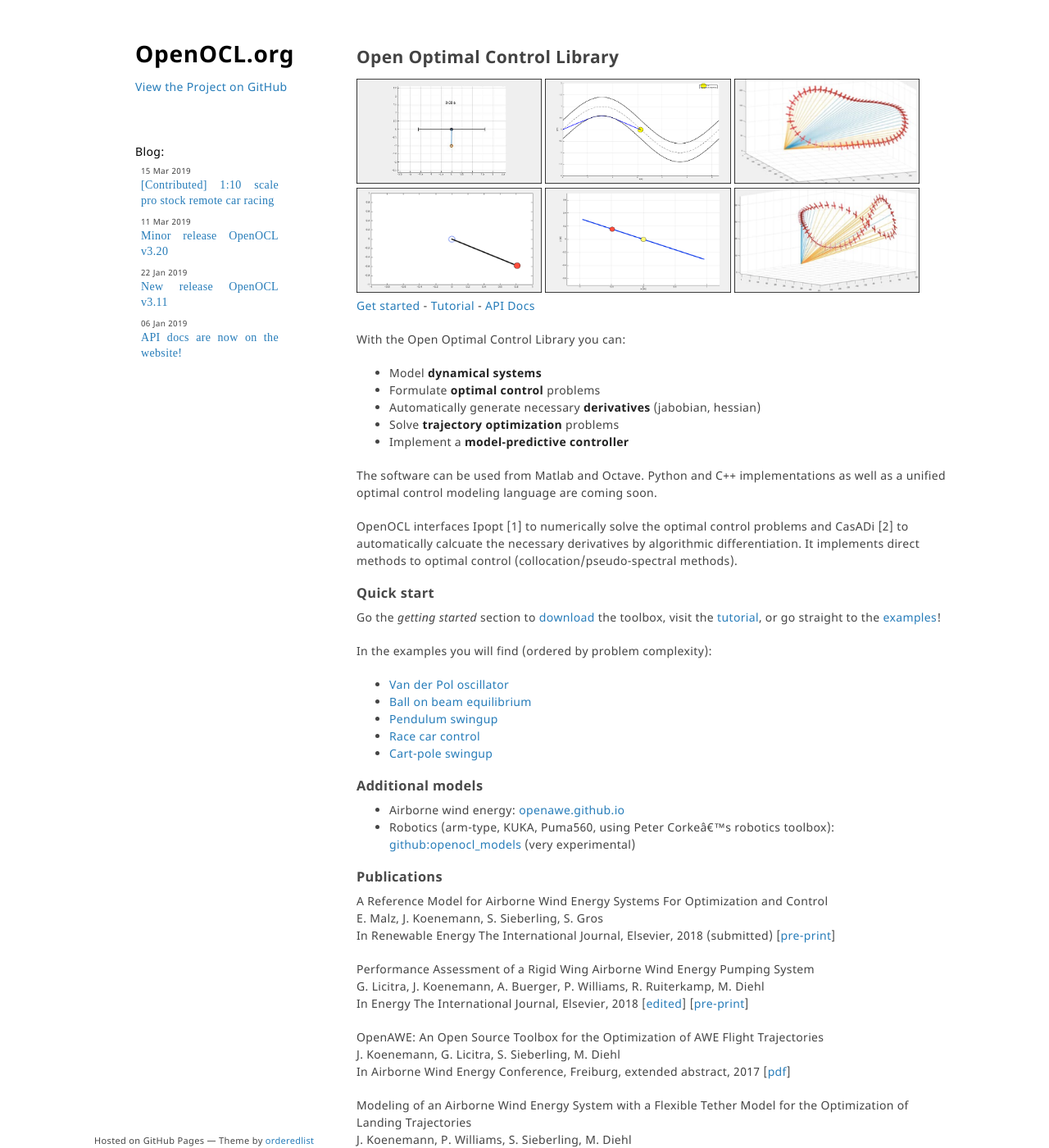
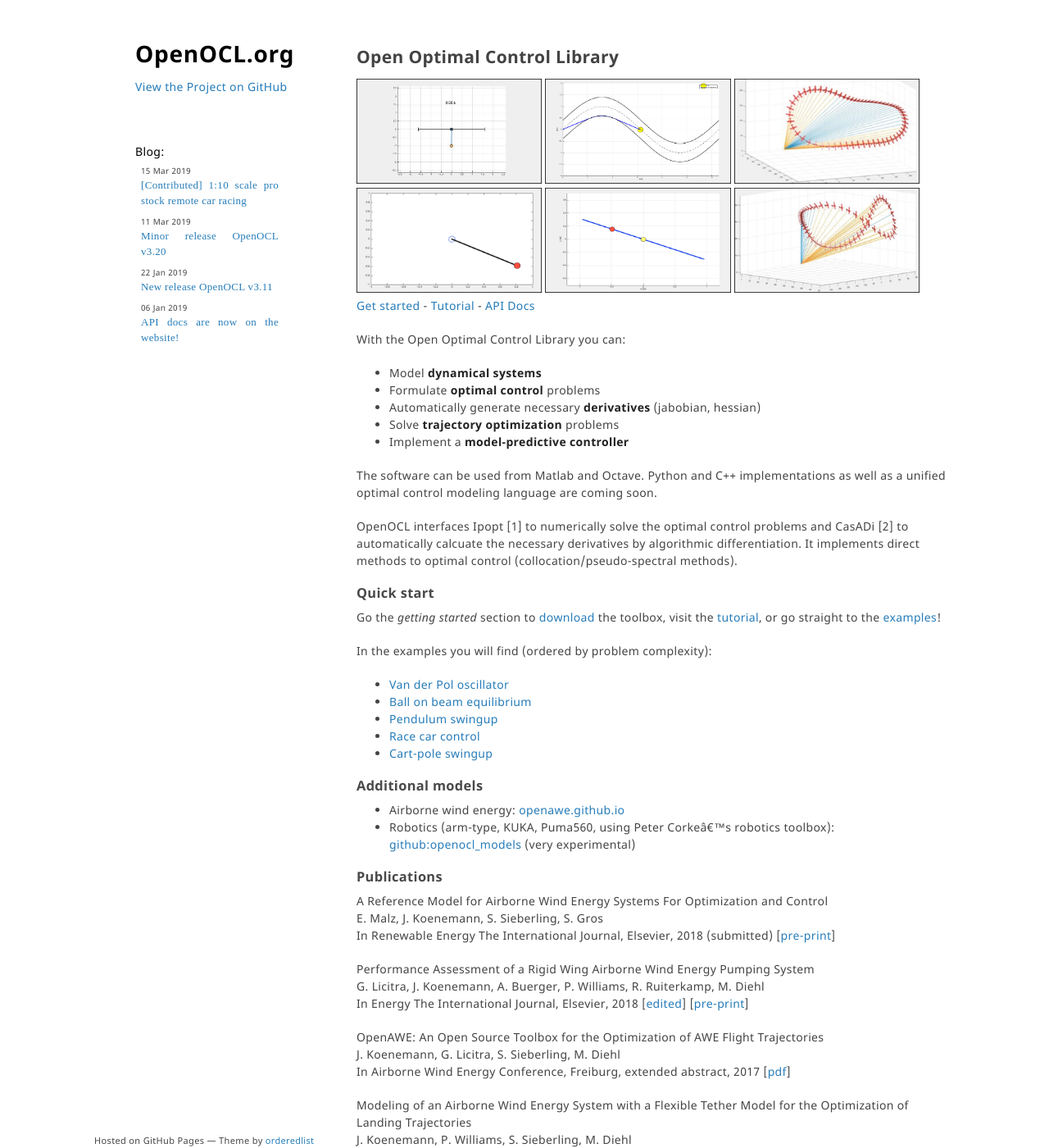
Before and after one commit to OpenOCL/openocl.github.io, a Jekyll site: the page built from index.md, in a window 1280 px wide and 1400 px high. Shown: the whole window at 82% size. Built offline with Jekyll 4.4.1, drawn with Linux system fonts in a browser that asks for light colours; some web fonts are replaced; our own code applies the rules of GitHub Pages for plain Markdown files.

Commit message:
indie flower

```diff
--- a/_sass/header.scss
+++ b/_sass/header.scss
@@ -73,7 +73,7 @@
 }
 
 header #header-blog li a {
-  font: 14px "Indie Flower";
+  font: 13px "Indie Flower";
   letter-spacing: 0.025em;
 }
 
```
